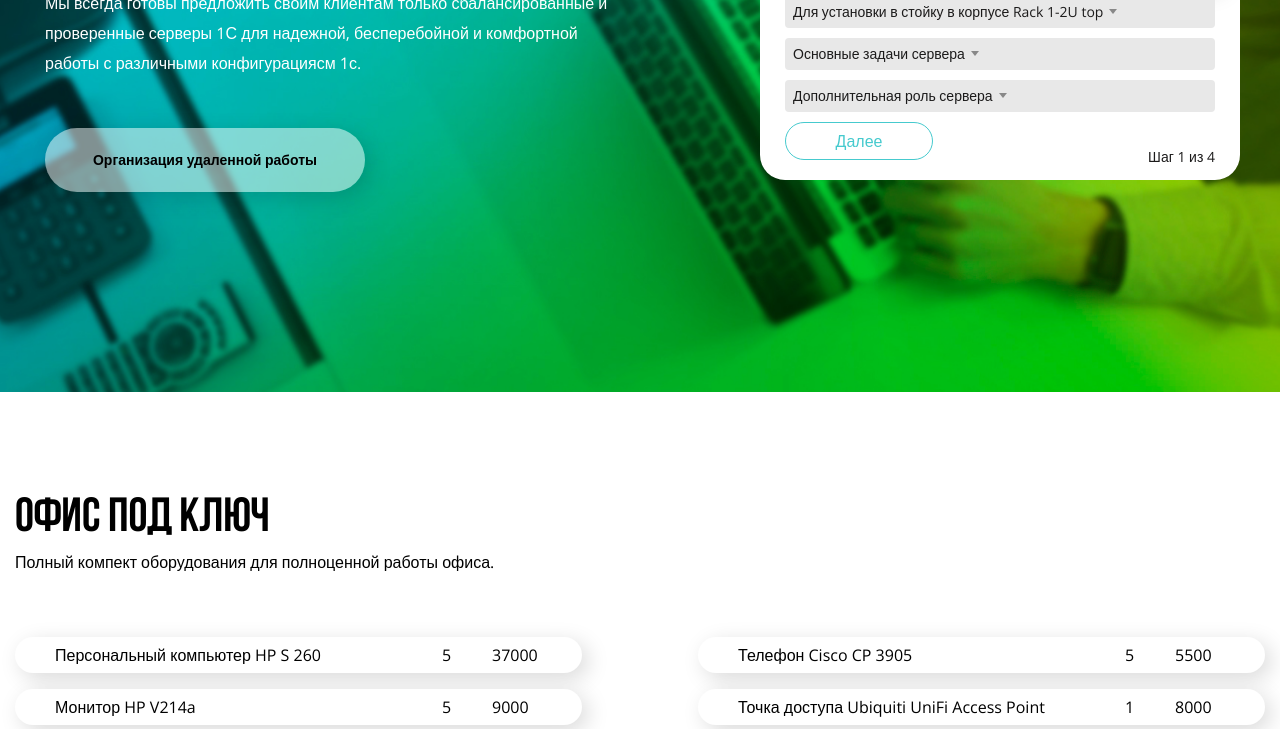
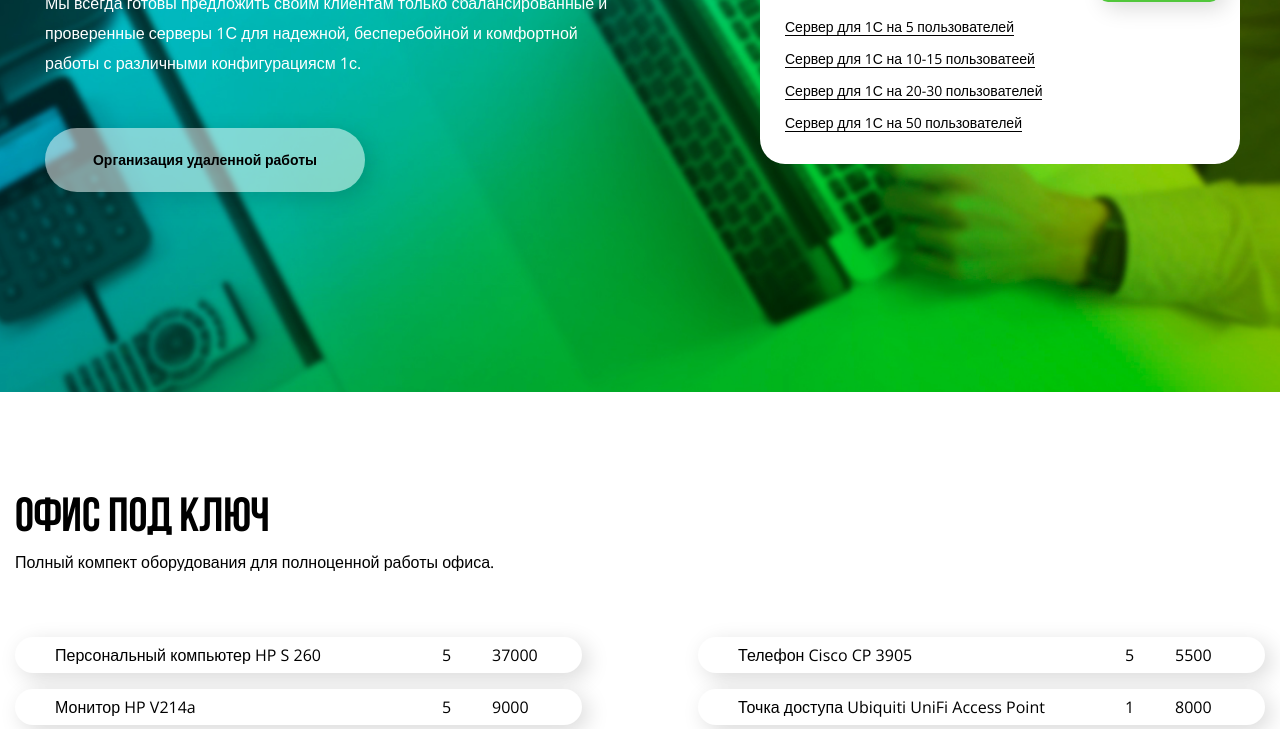
Before and after one commit to mvsaint/servmarket, a plain HTML site: page index.html in a window 1280 px wide. Shown: the part 371-1100 px from the top of the page. Drawn offline with nearby package versions, Linux system fonts and the light colour scheme; files whose address does not match are found by name.

Commit message:
first commit

```diff
--- a/index.html
+++ b/index.html
@@ -39,7 +39,7 @@
 						</div>
 					</div>
 					<div class="quiz banner-quiz">
-						<form class="quiz-form detailed" action="" method="POST">
+						<form class="quiz-form detailed hide" action="" method="POST">
 							<div class="quiz-form__ribbon">Простой Подбор Сервера</div>
 							<div class="quiz-form__title">Детальный подбор сервера</div>
 							<div class="step step1">
@@ -126,7 +126,7 @@
 								<div class="quiz-form__counter">Шаг 4 из 4</div>
 							</div>
 						</form>
-						<form class="quiz-form simple hide" action="" method="POST">
+						<form class="quiz-form simple" action="" method="POST">
 							<div class="quiz-form__ribbon">Детальный Подбор Сервера</div>
 							<div class="quiz-form__title">Простой подбор сервера</div>
 							<div class="step step1">
```
